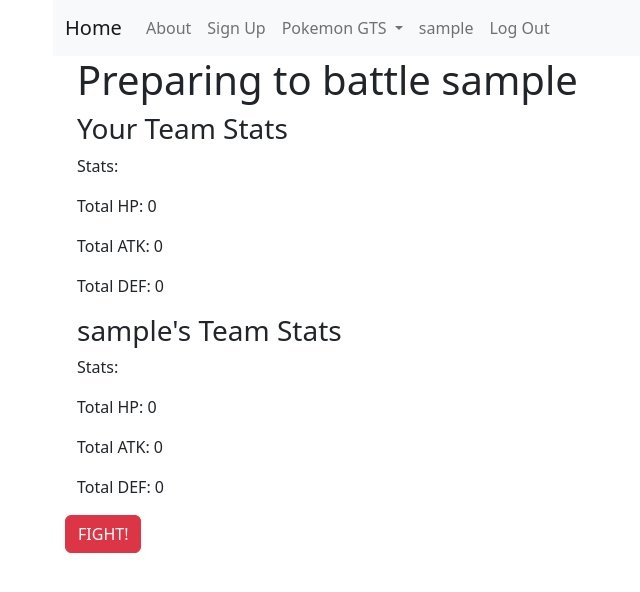
After one commit to CodyMcNeill/week6-day1-homework, a Flask app: a page that uses app/templates/fight.html in a window 1280 px wide. The commit adds this page. Shown: the top 592 px of the page, without its empty margins (17-657 px from the left). Run offline with Flask 3, Linux system fonts and the light colour scheme; the visitor is signed in with stand-in values (Sample User, id 1); data comes from the database, SQL or seed files in the repository; data that the repository does not hold is empty; some libraries are stand-ins or nearby versions.

Commit message:
battle commit

```diff
--- a/app/__init__.py
+++ b/app/__init__.py
@@ -12,7 +12,7 @@ migrate = Migrate(app, db)
 login_manager = LoginManager()
 login_manager.init_app(app)
 
-login_manager.login_view = "loginUsersPage"
+login_manager.login_view = "users.loginUserPage"
 
 @login_manager.user_loader
 def load_user(user_id):
@@ -21,7 +21,9 @@ def load_user(user_id):
 from app.main.routes import main
 from app.search.routes import search
 from app.users.routes import users
+from app.battle.routes import battle
 
 app.register_blueprint(main)
 app.register_blueprint(search)
 app.register_blueprint(users)
+app.register_blueprint(battle)
--- a/app/battle/routes.py
+++ b/app/battle/routes.py
@@ -1,5 +1,32 @@
-from flask import Blueprint
+from flask import render_template, request, redirect, url_for, Blueprint
 from flask_login import login_user, logout_user, current_user, login_required
-from ..models import Pokemon, db, Team
+from ..models import Pokemon, db, Team, User
 
 battle = Blueprint('battle', __name__)
+
+@battle.route('/battle', methods=['GET', 'POST'])
+@login_required
+def battlePage():
+    team = db.session.query(Pokemon).join(Team, Team.poke_name == Pokemon.name).filter(Team.user_id == current_user.id).all()
+    # test = 'charmander'
+    # for poke in team:
+    #     if poke.name == test:
+    #         print(True)
+    # print(team)
+    # print(team[0].name)
+    enemies = db.session.query(User).filter(User.id != current_user.id).all()
+    return render_template('battle.html', team=team, enemies=enemies)
+
+@battle.route('/battle/<username>', methods=['GET', 'POST'])
+@login_required
+def fightPage(username, **do_battle):
+    username = db.session.query(User).filter(User.username == username).first()
+    my_team = db.session.query(Pokemon).join(Team, Team.poke_name == Pokemon.name).filter(Team.user_id == current_user.id).all()
+    enemy_team = db.session.query(Pokemon).join(Team, Team.poke_name == Pokemon.name).filter(Team.user_id == username.id).all()
+    do_battle = False
+    if do_battle == True:
+        for my_poke in my_team:
+            print(sum(my_poke.base_hp))
+        do_battle = False
+        return redirect('battle.fightPage')
+    return render_template('fight.html', my_team=my_team, enemy_team=enemy_team, username=username, do_battle=do_battle)
--- /dev/null
+++ b/app/templates/fight.html
@@ -0,0 +1,26 @@
+{% extends "layout.html" %}
+{% block content %}
+
+<div class="container">
+    <div class="container">
+        <h1>Preparing to battle {{ username.username }}</h1>
+        <h3>Your Team Stats</h3>
+        <p>Stats:</p>
+        <p>Total HP: {{ my_team|sum(attribute='base_hp') }}</p>
+        <p>Total ATK: {{ my_team|sum(attribute='base_atk') }}</p>
+        <p>Total DEF: {{ my_team|sum(attribute='base_def') }}</p>
+    </div>
+
+    <div class="container">
+        <h3>{{ username.username }}'s Team Stats</h3>
+        <p>Stats:</p>
+        <p>Total HP: {{ enemy_team|sum(attribute='base_hp') }}</p>
+        <p>Total ATK: {{ enemy_team|sum(attribute='base_atk') }}</p>
+        <p>Total DEF: {{ enemy_team|sum(attribute='base_def') }}</p>
+    </div>
+    <button class="btn btn-danger" href="{{ url_for('battle.fightPage', username=username) }}">FIGHT! {% set do_battle = True %}</button>
+</div>
+
+
+
+{% endblock %}
--- a/app/templates/layout.html
+++ b/app/templates/layout.html
@@ -28,15 +28,26 @@
           </a>
           <ul class="dropdown-menu">
             <li><a class="dropdown-item" href="{{ url_for('search.pokedexPage') }}">Pokedex Search</a></li>
-            <li><a class="dropdown-item" href="#">Trainer Battle</a></li>
+            <li><a class="dropdown-item" href="{{ url_for('battle.battlePage') }}">Trainer Battle</a></li>
           </ul>
         </li>
+        {% if current_user.is_authenticated %}
+
+        {% else %}
         <li class="nav-item">
           <a class="nav-link" href="{{ url_for('users.loginUserPage') }}">Log In</a>
         </li>
+        {% endif %}
         <li class="nav-item">
-          <a class="nav-link" href="{{ url_for('users.profilePage') }}"></a> {{ current_user.username }}</a>
+          <a class="nav-link" href="{{ url_for('users.profilePage') }}">{{ current_user.username }}</a>
         </li>
+        {% if current_user.is_authenticated %}
+        <li class="nav-item">
+          <a class="nav-link" href="{{ url_for('users.logoutUserPage') }}">Log Out</a>
+        </li>
+        {% else %}
+
+        {% endif %}
       </ul>
     </div>
   </div>
```
Also changed, not shown: app/search/routes.py (+7 -4 lines), app/templates/battle.html (added, +43 -0 lines), app/users/routes.py (+14 -4 lines).
